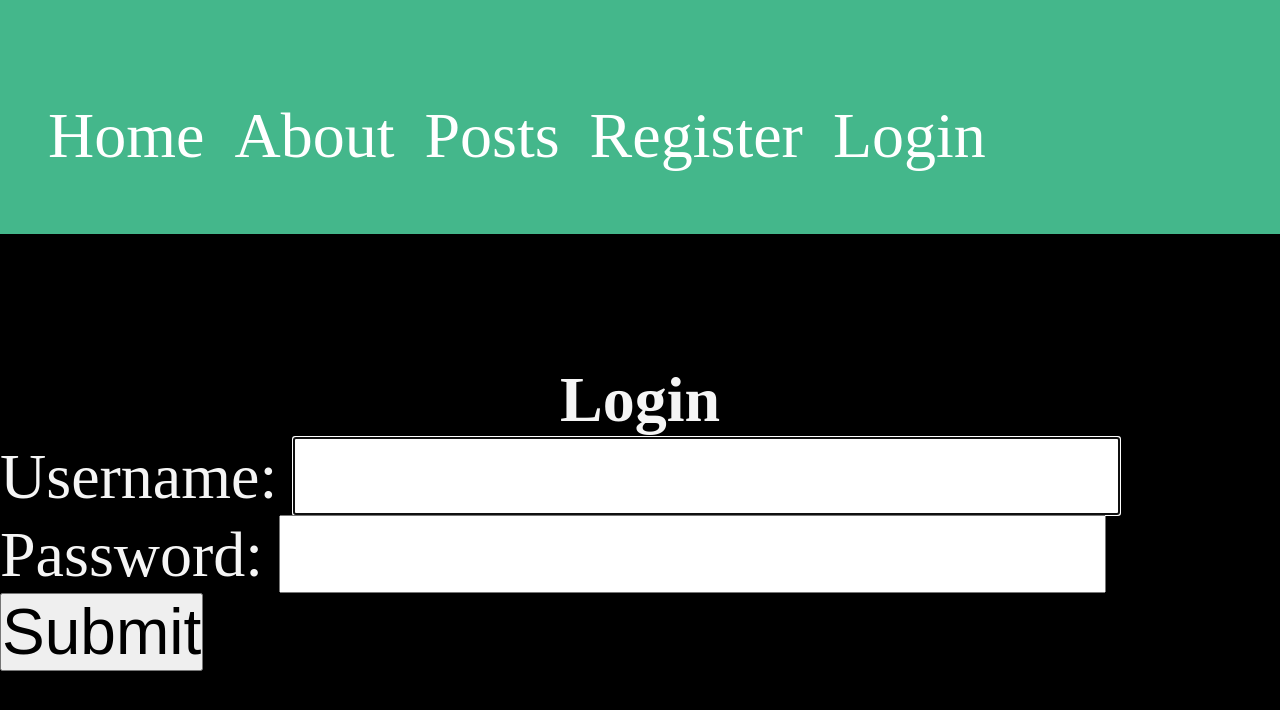
After one commit to AleandroPresta/django-notes, a Django app: page /users/login/ in a window 1280 px wide. The commit adds this page. Shown: the top 710 px of the page. Run offline with Django 4.2, Linux system fonts and the light colour scheme.

Commit message:
Login functionality and notes

```diff
--- a/myproject/templates/layout.html
+++ b/myproject/templates/layout.html
@@ -14,9 +14,11 @@
 </head>
 <body>
     <nav>
-        <a href="/">Home</a>
-        <a href="/about">About</a>
-        <a href="{% url 'posts:list' %}">Posts</a>
+        <a href="/" title="Home">Home</a>
+        <a href="/about" title="About">About</a>
+        <a href="{% url 'posts:list' %}" title="Posts">Posts</a>
+        <a href="{% url 'users:register' %}" title="Register a New User">Register</a>
+        <a href="{% url 'users:login' %}" title="Login a New User">Login</a>
     </nav>
     <main>
         {% block content %}
--- /dev/null
+++ b/myproject/users/templates/users/login.html
@@ -0,0 +1,15 @@
+{% extends 'layout.html'%}
+{% block title%}
+    Login
+{% endblock %}
+{% block content %}
+    <h1>Login</h1>
+    <form
+    class="form-with-validation"
+    action="/users/login/"
+    method="POST">
+        {% csrf_token %}
+        {{ form }}
+        <button type="submit">Submit</button>
+    </form>
+{% endblock %}
--- a/myproject/users/urls.py
+++ b/myproject/users/urls.py
@@ -5,4 +5,5 @@ app_name = 'users'
 
 urlpatterns = [
     path('register/', views.register_view, name='register'),
+    path('login/', views.login_view, name='login'),
 ]
--- a/myproject/users/views.py
+++ b/myproject/users/views.py
@@ -1,5 +1,6 @@
 from django.shortcuts import render, redirect
-from django.contrib.auth.forms import UserCreationForm
+from django.contrib.auth.forms import UserCreationForm, AuthenticationForm
+from django.contrib.auth import login
 
 # Create your views here.
 def register_view(request):
@@ -7,7 +8,7 @@ def register_view(request):
     if(request.method == 'POST'):
         form = UserCreationForm(request.POST)
         if form.is_valid():
-            form.save()
+            login(request, form.save())
             return redirect('posts:list')
     # If the request method is GET, it means the form has not been submitted
     else:
@@ -15,3 +16,16 @@ def register_view(request):
 
 
     return render(request, 'users/register.html', {'form': form})
+
+# login view
+def login_view(request):
+    if(request.method == 'POST'):
+        form = AuthenticationForm(data=request.POST)
+        if(form.is_valid()):
+            # Login logic
+            login(request, form.get_user())
+            return redirect('posts:list')
+    else:
+        form = AuthenticationForm()
+
+    return render(request, 'users/login.html', {'form': form})
```
Also changed, not shown: README.md, myproject/db.sqlite3.
